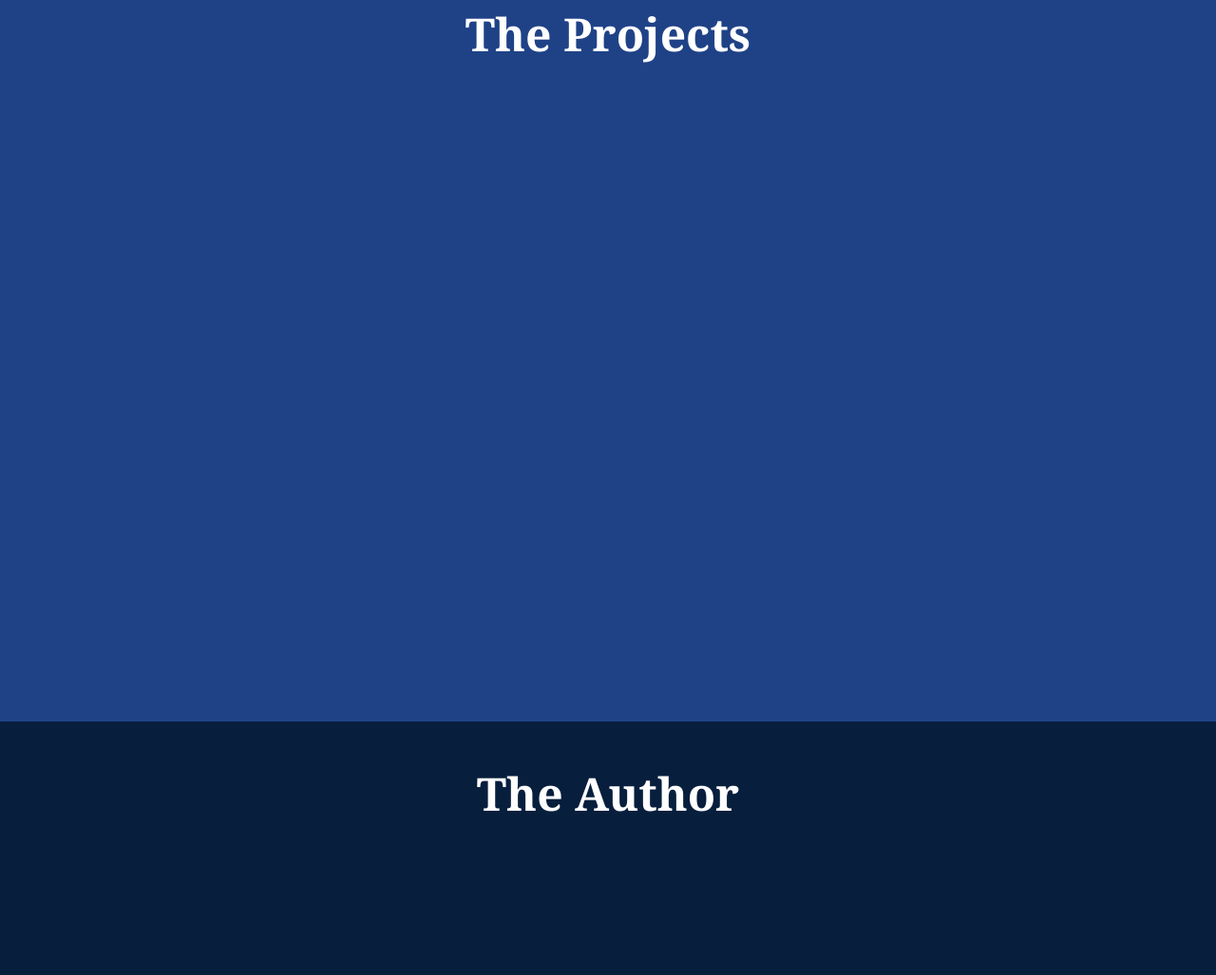
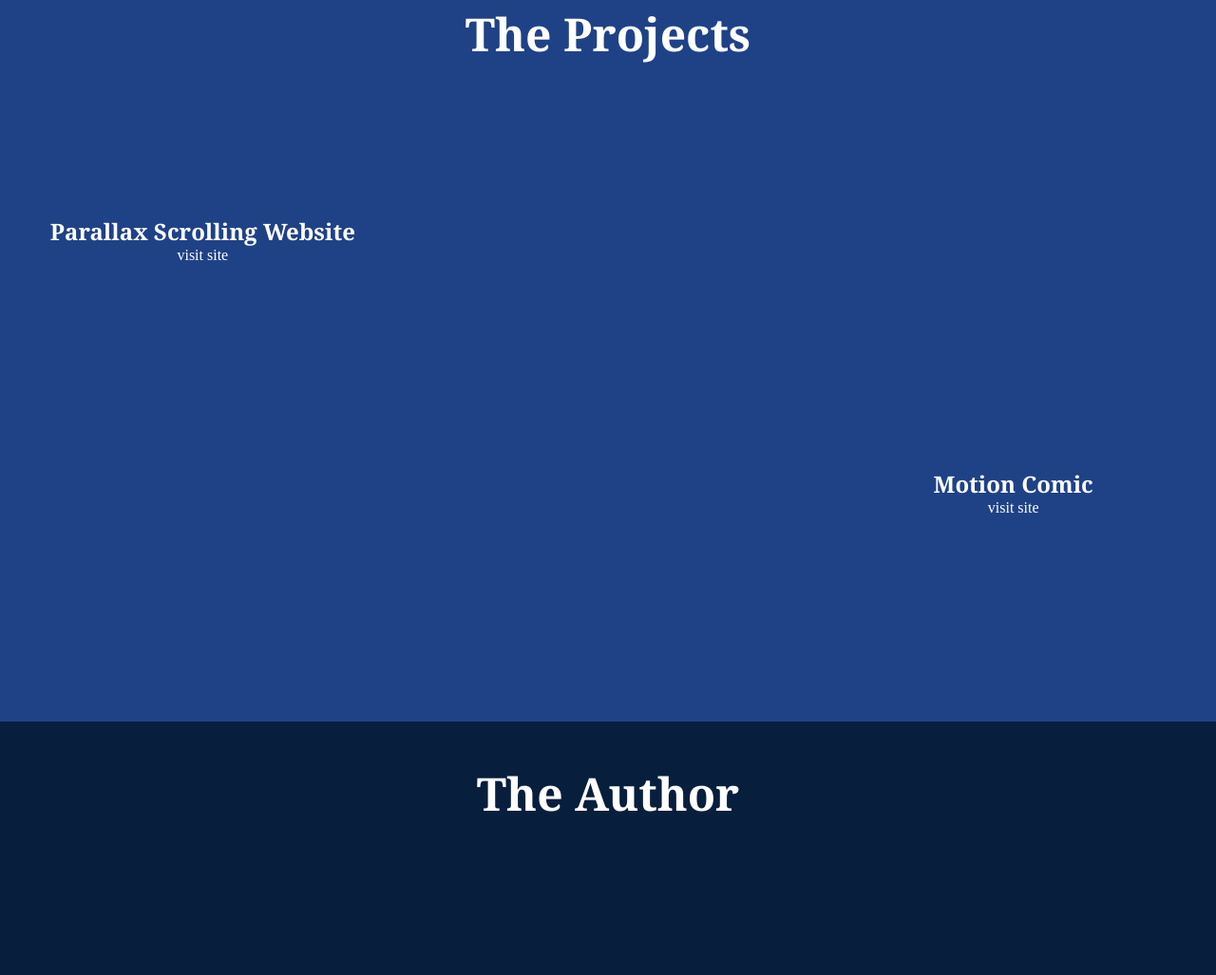
Before and after one commit to RorisangManamela/VioProject4, a plain HTML site: page index.html in a window 1280 px wide. Shown: the part 840-1867 px from the top of the page at 95% size. Drawn offline with Linux system fonts and the light colour scheme.

Commit message:
Added project links

```diff
--- a/index.html
+++ b/index.html
@@ -22,6 +22,14 @@
         </section>
         <section class="projectSection mainSection">
             <h1 id="myProjects">The Projects</h1>
+                <div class="Parallax">
+                    <h2>Parallax Scrolling Website</h2>
+                    <a href="https://rorisangmanamela.github.io/VioProject2/" target="_blank"> visit site </a>
+                </div>
+                <div class="MotionComic">
+                    <h2>Motion Comic</h2>
+                    <a href="https://xd.adobe.com/view/67188f3f-a833-4222-898a-6071847a8e42-324b/" target="_blank"> visit site </a>
+                </div>
         </section>
         <section class="aboutSection mainSection">
             <h1 id="aboutMe">The Author</h1>
--- a/style.css
+++ b/style.css
@@ -112,6 +112,14 @@ a:active {
     grid-column: 2/3;
     margin-top: 10%;
 }
+.Parallax{
+    grid-row: 2/3;
+    grid-column: 1/2;
+}
+.MotionComic{
+    grid-row: 3/4;
+    grid-column: 3/4;
+}
 
 
 .aboutSection{
```
